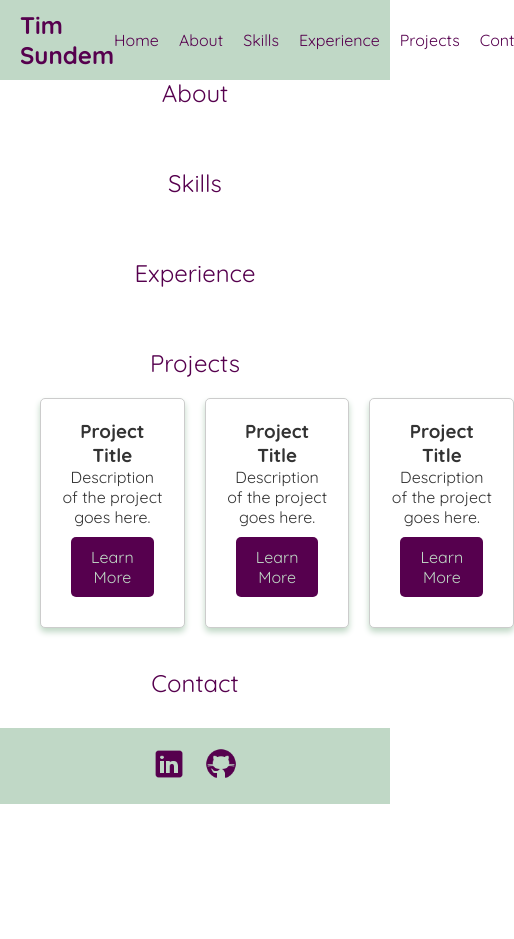
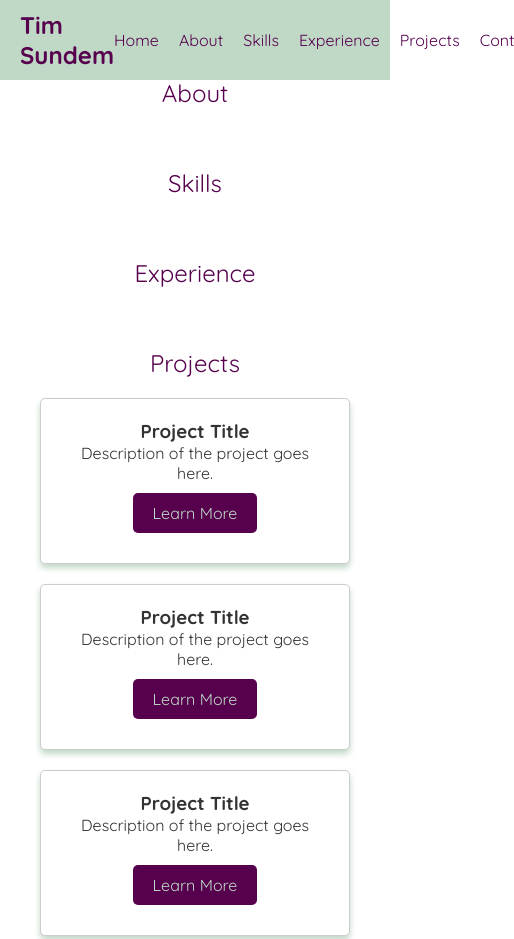
Before and after one commit to timsundem/thorhaugerstrom.github.io, a plain HTML site: page index.html in a window 390 px wide. Shown: the top 939 px of the page, 514 px wide, since content can reach past the window. Before the commit the page ends 844 px from the top, so only its background shows below. Drawn offline with Linux system fonts and the light colour scheme.

Commit message:
Update style.css

```diff
--- a/css/style.css
+++ b/css/style.css
@@ -153,6 +153,17 @@ body h2 {
     margin: 10px;
 }
 
+@media (max-width: 768px) {
+    /* Styles for smaller screens */
+    .project-cards-container {
+        flex-direction: column;
+    }
+
+    .project-card {
+        flex: 0 0 100%;
+    }
+}
+
 
 /* Contact */
 /* Style for the embedded Google Form */
```
